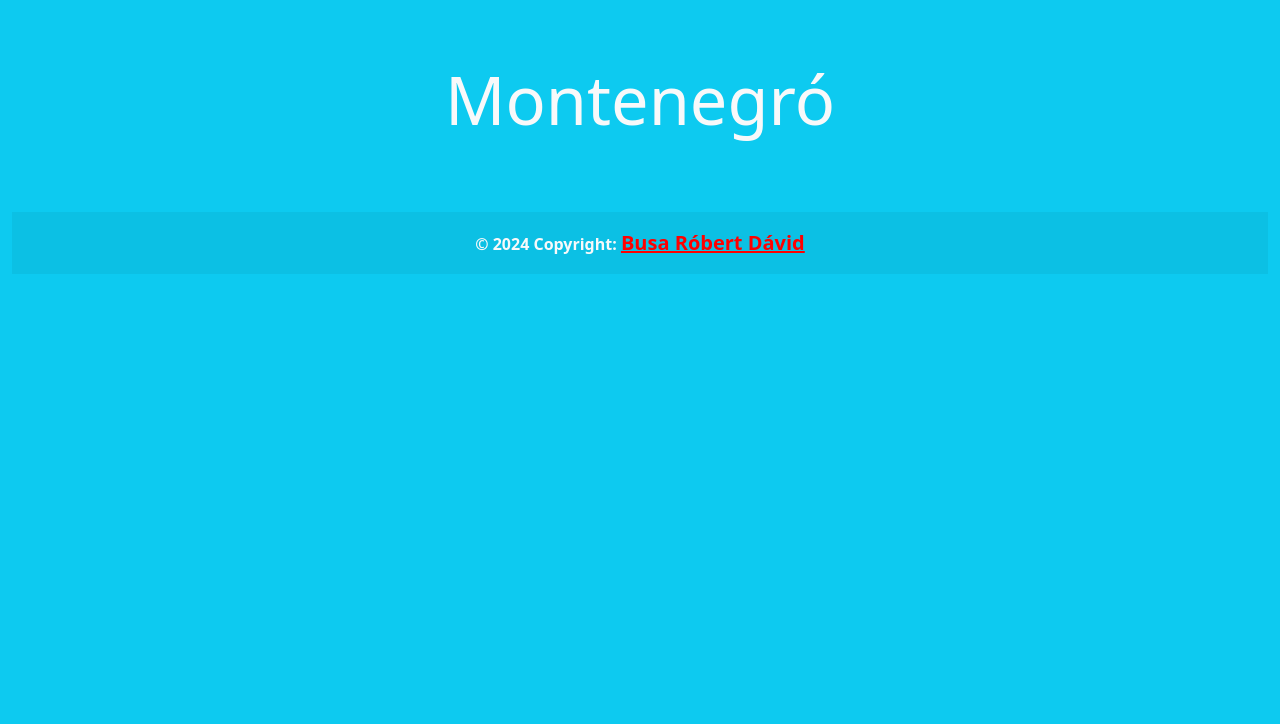
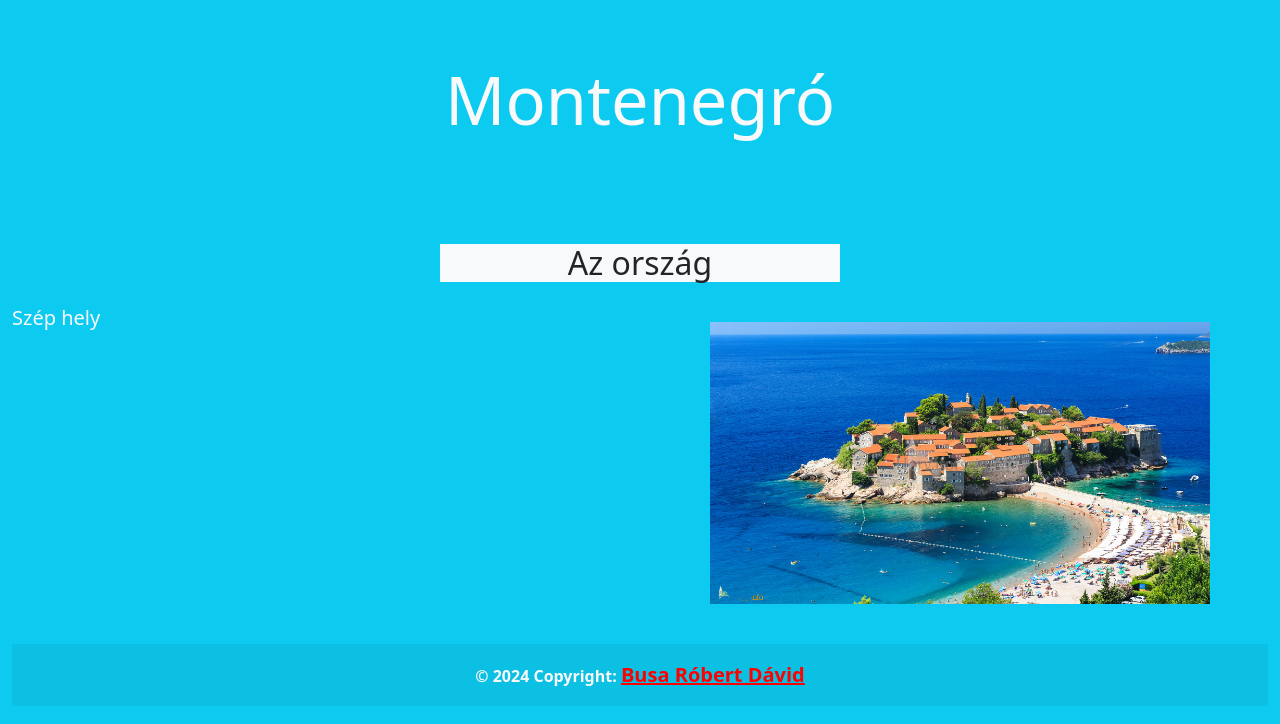
Before and after one commit to busa-robi/montenegro, a plain HTML site: page index.html in a window 1280 px wide. Drawn offline with nearby package versions, Linux system fonts and the light colour scheme.

Commit message:
második lépés

```diff
--- a/index.html
+++ b/index.html
@@ -3,10 +3,10 @@
 <head>
     <meta charset="UTF-8">
     <meta name="viewport" content="width=device-width, initial-scale=1.0">
-    <link rel="stylesheet" href="style.css">
     <link rel="stylesheet" href="script.js">
     <link href="https://cdn.jsdelivr.net/npm/bootstrap@5.0.2/dist/css/bootstrap.min.css" rel="stylesheet" integrity="sha384-EVSTQN3/azprG1Anm3QDgpJLIm9Nao0Yz1ztcQTwFspd3yD65VohhpuuCOmLASjC" crossorigin="anonymous">
     <script src="https://cdn.jsdelivr.net/npm/bootstrap@5.0.2/dist/js/bootstrap.bundle.min.js" integrity="sha384-MrcW6ZMFYlzcLA8Nl+NtUVF0sA7MsXsP1UyJoMp4YLEuNSfAP+JcXn/tWtIaxVXM" crossorigin="anonymous"></script>
+    <link rel="stylesheet" href="style.css">
     <title>Montenegró</title>
 </head>
 <body class="bg-info">
@@ -15,6 +15,28 @@
         <div class="row fejlec" id="fejlec">
             <div class="col-md-12 text-center h1 mb-3"><a href="https://hu.wikipedia.org/wiki/Montenegr%C3%B3" target="_blank" title="Montenegró" class="text-light fejlecfelirat">Montenegró</a></div>
         </div>
+
+
+
+
+        <div class="row">
+            <div class="col-md-12 text-center h2 mt-5 mb-4 bg-light cella">Az ország</div>
+         </div>
+         <div class="row">
+                 <div class="col-md-6 text-light h5 text-decoration-none" style="text-align: justify;">
+
+                    Szép hely
+                 </div>
+
+
+                 <div class="col-md-6 text-center mt-3 mb-4 "> <a href="https://hu.wikipedia.org/wiki/Montenegr%C3%B3" target="_blank"><img src="img/mon1.jpg" alt="Montenegró" title="Montenegró" width="500" class="img-fluid"></a>
+
+
+                 </div>
+          </div>
+
+
+
 
 
 
--- a/style.css
+++ b/style.css
@@ -1,3 +1,8 @@
+body{
+    max-width: 1400px;
+    margin: auto;
+}
+
 .fejlec {
     padding-top: 60px;
     font-weight: bold;
@@ -25,3 +30,8 @@
     90% {color: orangered;}
     100% {color: red;}
 }
+
+.cella {
+    width: 400px;
+    margin: auto;
+}
```
Also changed, not shown: img/mon1.jpg (added).
